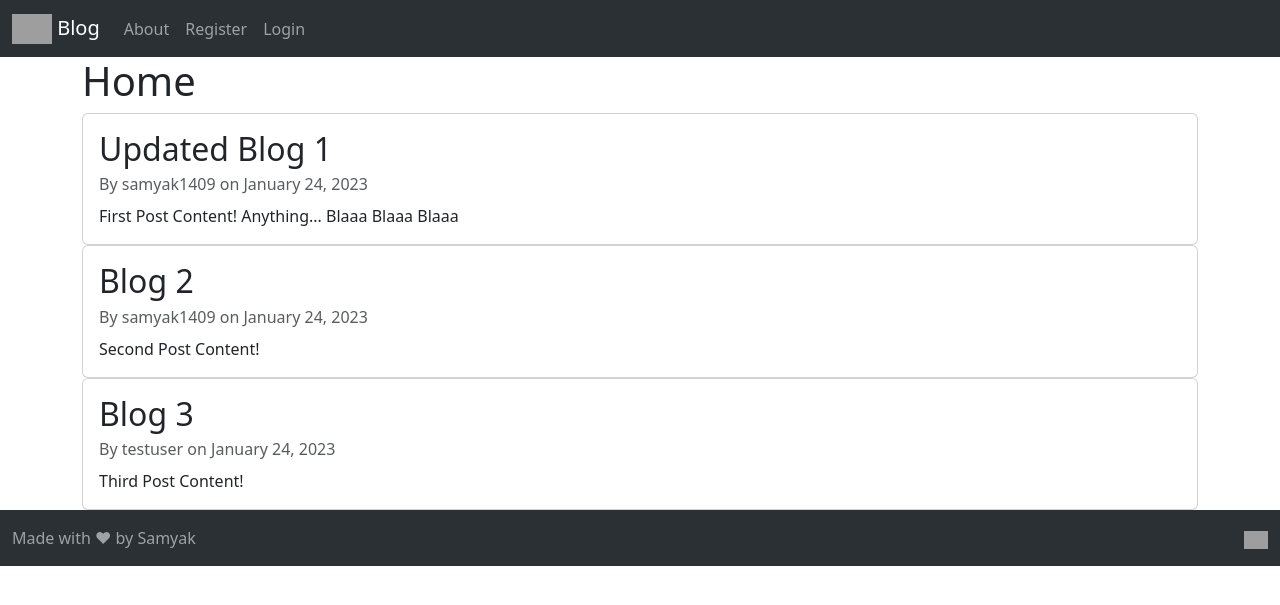
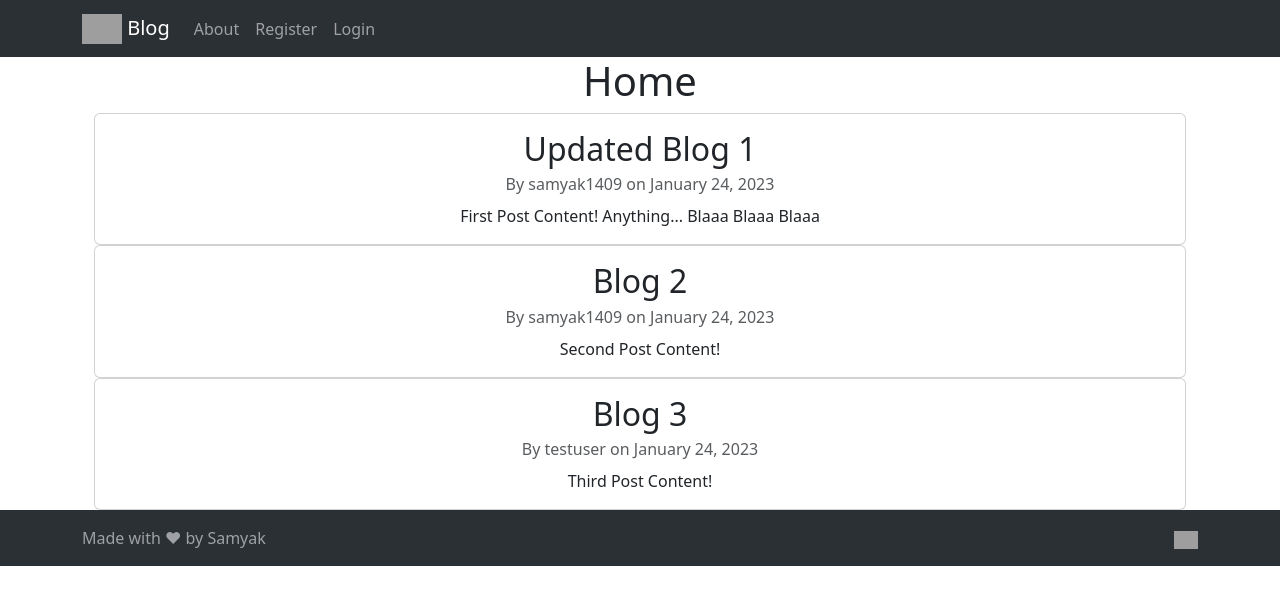
Before and after one commit to samyak1409/django, a Django app: page / in a window 1280 px wide. Shown: the top 605 px of the page. Run offline with Django 4.2, Linux system fonts and the light colour scheme; data comes from the database, SQL or seed files in the repository; grey boxes are pictures that could not be loaded.

Commit message:
center ui

```diff
--- a/django_project/blog/templates/blog/base.html
+++ b/django_project/blog/templates/blog/base.html
@@ -24,7 +24,7 @@
     <!-- Header Navbar (https://getbootstrap.com/docs/5.3/components/navbar): -->
     <header>
       <nav class="navbar navbar-expand-lg bg-body-tertiary bg-dark" data-bs-theme="dark">
-        <div class="container-fluid">
+        <div class="container">
 
           <!-- Brand Image & Text (https://getbootstrap.com/docs/5.3/components/navbar/?#image-and-text): -->
           <a class="navbar-brand" href="{% url 'blog-home' %}">
@@ -57,12 +57,14 @@
     </header>
 
     <!-- Main Body (https://getbootstrap.com/docs/5.3/layout/containers/#default-container): -->
-    <div class="container">
+    <div class="container text-center">
       {% if title %}
         <h1>{{ title }}</h1>
       {% endif %}
-      {% block content %}
-      {% endblock %}
+      <div class="container">
+        {% block content %}
+        {% endblock %}
+      </div>
     </div>
 
     <!-- Footer (https://getbootstrap.com/docs/5.3/examples/footers): -->
@@ -79,7 +81,7 @@
     <!-- Footer (https://getbootstrap.com/docs/5.3/components/navbar/#text-1 + https://getbootstrap.com/docs/5.3/components/navbar/#image): -->
     <footer>
       <nav class="navbar bg-body-tertiary bg-dark" data-bs-theme="dark">
-        <div class="container-fluid">
+        <div class="container">
           <span class="navbar-text">
             Made with ❤ by Samyak
           </span>
```
